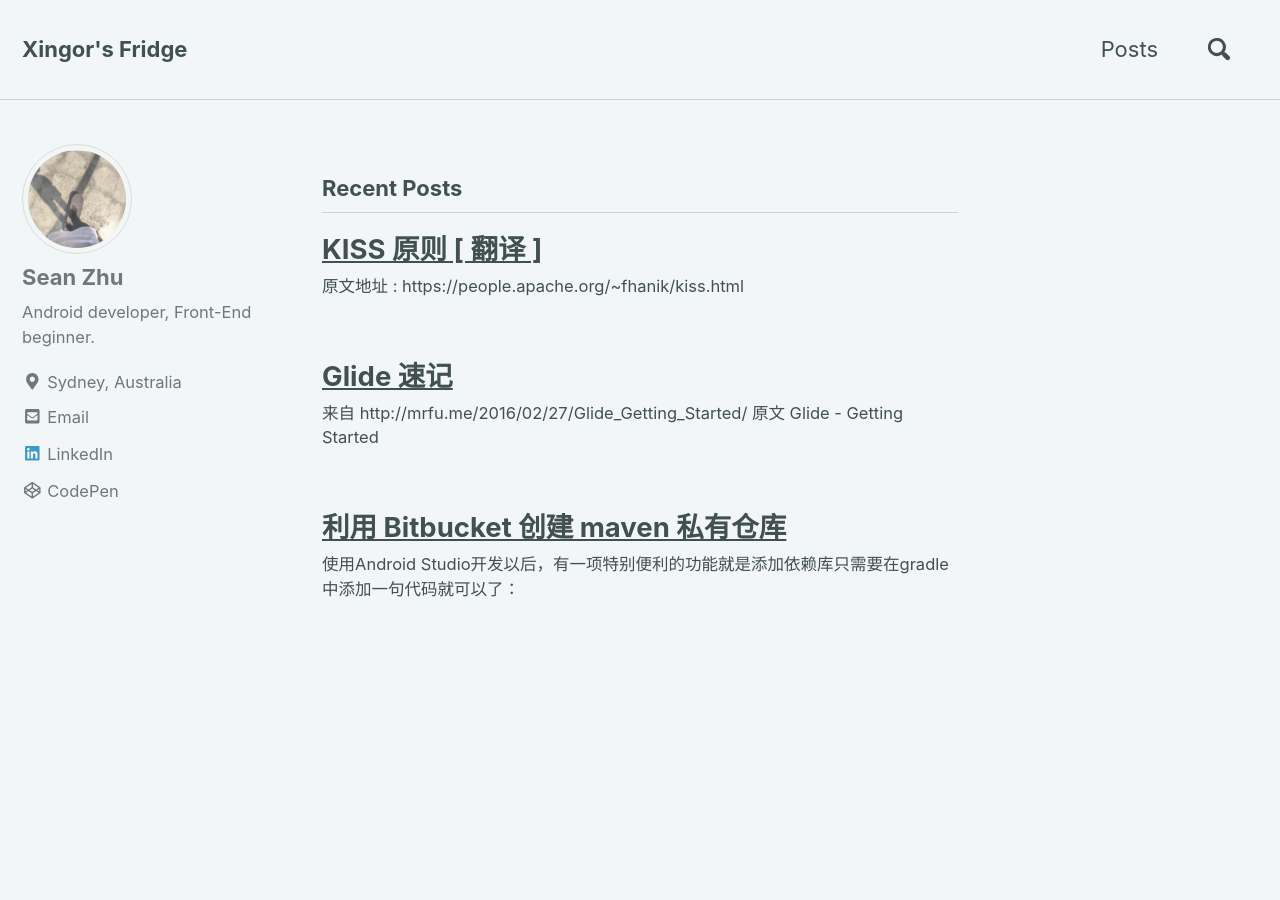
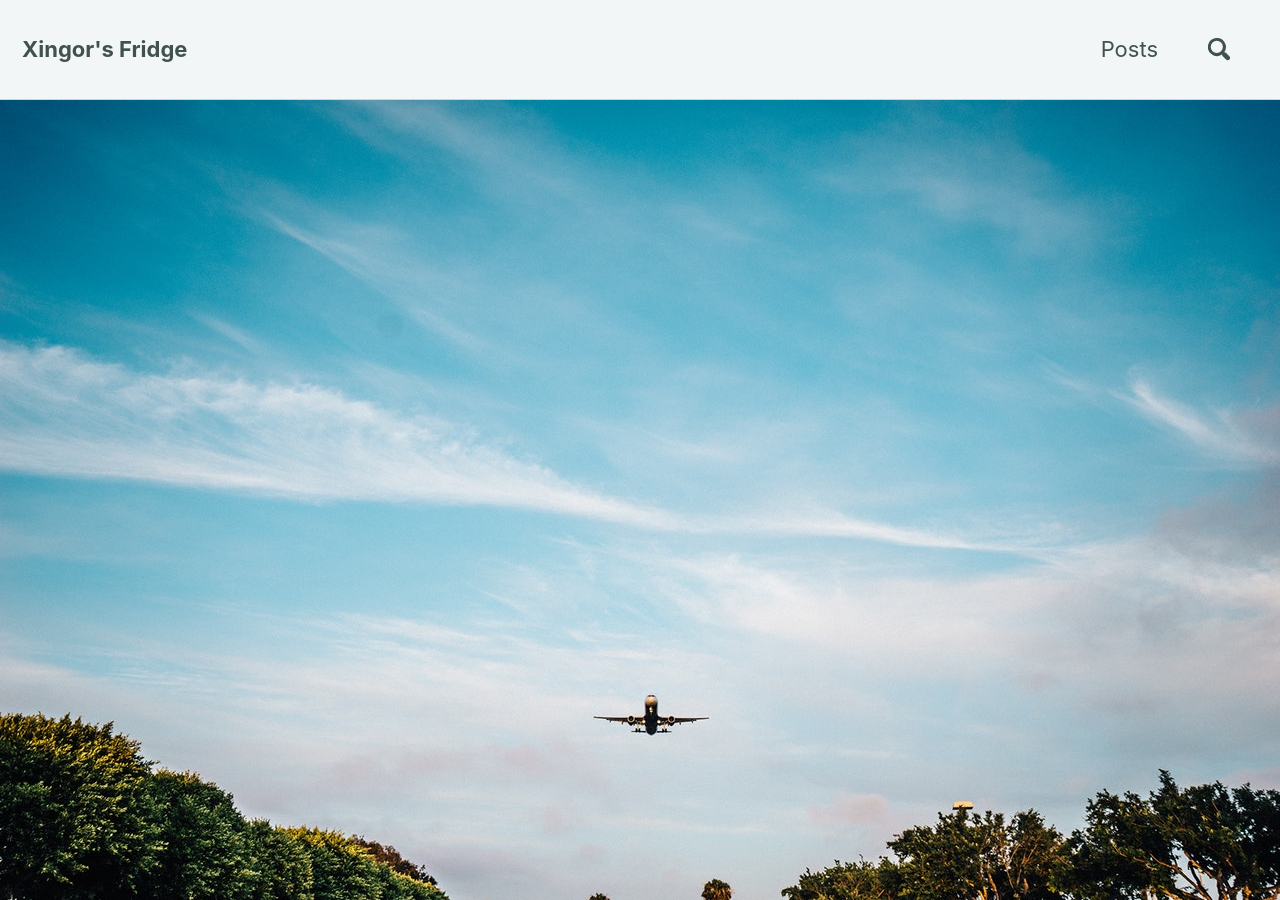
Before and after one commit to SeanZom/SeanZom.github.io, a Jekyll site: the page built from index.html, in a window 1280 px wide and 900 px high. Built offline with Jekyll 4.4.1, drawn with Linux system fonts in a browser that asks for light colours; nearby versions of some CDN libraries; the list of posts is cut into pages by our own code.

Commit message:
update main page

```diff
--- a/index.html
+++ b/index.html
@@ -1,4 +1,6 @@
 ---
 layout: home
 author_profile: true
+header:
+  image: /assets/images/main-page-header.jpg
 ---
```
Also changed, not shown: assets/images/main-page-header.jpg (added).
